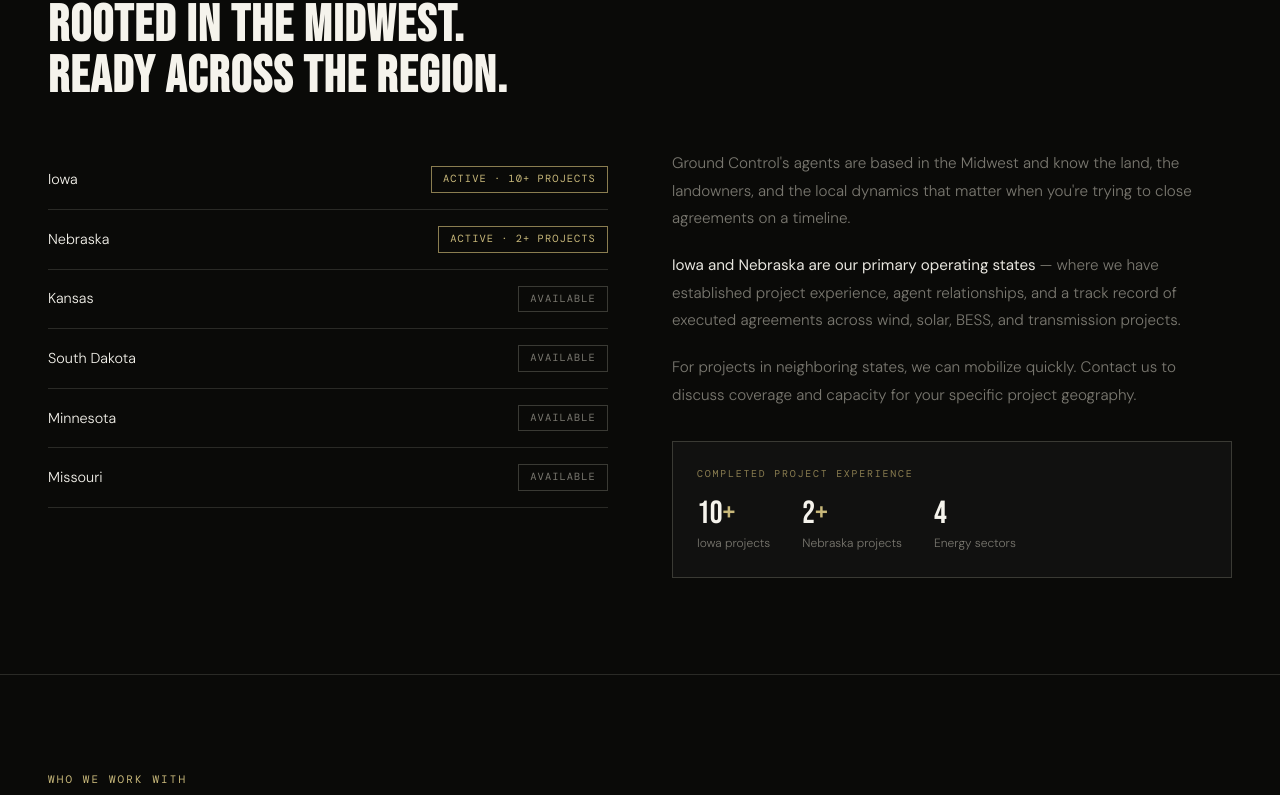
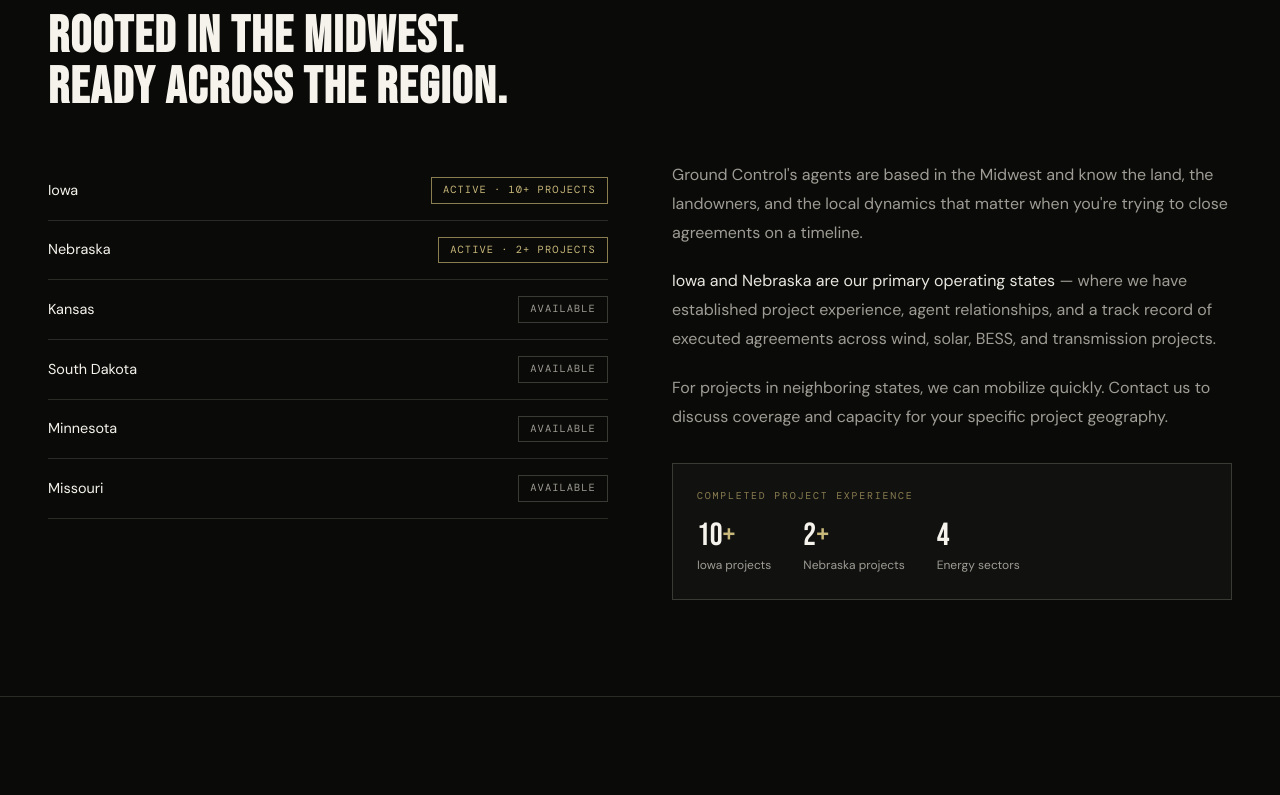
Before and after one commit to ContactGroundControl/Ground-Control-LLC-Website, a Next.js app: page / in a window 1280 px wide. Shown: the part 1970-2765 px from the top of the page. Built offline with nearby package versions, Linux system fonts and the light colour scheme.

Commit message:
Update globals.css

```diff
--- a/app/globals.css
+++ b/app/globals.css
@@ -15,7 +15,7 @@
   --border: #2a2a26;
   --border-light: #3a3a34;
   --text: #e8e6df;
-  --muted: #7a7870;
+  --muted: #9e9c94;
   --accent: #c8b87a;
   --accent-dim: #8a7d50;
   --white: #f5f3ec;
@@ -29,7 +29,7 @@
   background: var(--black);
   color: var(--text);
   font-family: 'DM Sans', sans-serif;
-  font-weight: 300;
+
   line-height: 1.6;
   -webkit-font-smoothing: antialiased;
 }
@@ -338,7 +338,7 @@
 }
 
 .serviceDesc {
-  font-size: 0.85rem;
+  font-size: 0.9rem;
   color: var(--muted);
   line-height: 1.65;
 }
@@ -393,7 +393,7 @@
 }
 
 .geoCopy {
-  font-size: 0.95rem;
+  font-size: 1rem;
   color: var(--muted);
   line-height: 1.8;
   display: flex;
@@ -471,7 +471,7 @@
 }
 
 .serveCopy {
-  font-size: 0.95rem;
+  font-size: 1rem;
   color: var(--muted);
   line-height: 1.8;
   display: flex;
@@ -517,7 +517,7 @@
 }
 
 .stepDesc {
-  font-size: 0.8rem;
+  font-size: 0.85rem;
   color: var(--muted);
   line-height: 1.6;
 }
@@ -545,7 +545,7 @@
 }
 
 .aboutBody {
-  font-size: 0.95rem;
+  font-size: 1rem;
   color: var(--muted);
   line-height: 1.9;
   display: flex;
@@ -596,7 +596,7 @@
 
 .contactIntro {
   color: var(--muted);
-  font-size: 0.95rem;
+  font-size: 1rem;
   line-height: 1.8;
   margin-top: 1rem;
 }
```
